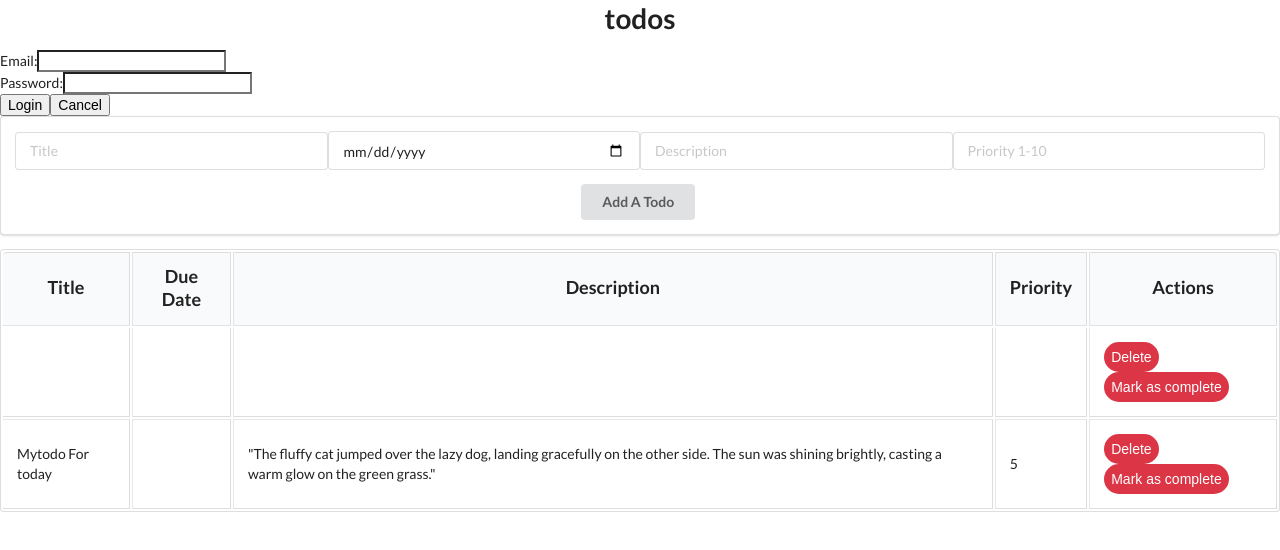
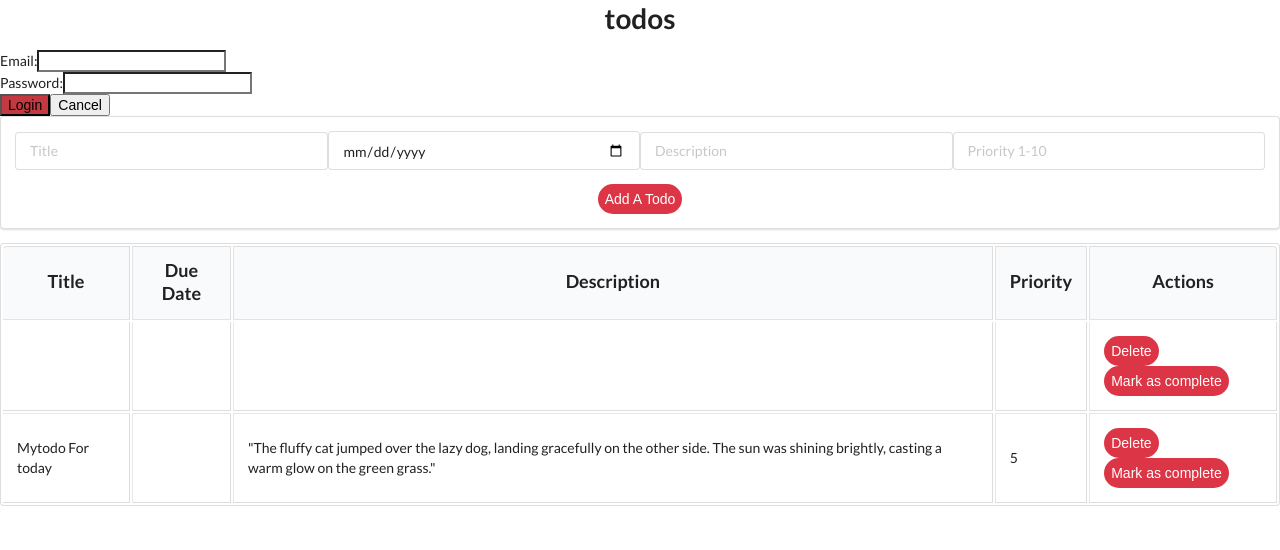
Before and after one commit to aketchgithub/to_do_react, a React (Create React App) app: page / in a window 1280 px wide. Both pictures are taken after a click on the button "Login". Shown: the top 550 px of the page. Built offline with nearby package versions, Linux system fonts and the light colour scheme; data requests are answered from the project's data file.

Commit message:
Added css file code

```diff
--- a/src/components/Login.js
+++ b/src/components/Login.js
@@ -50,7 +50,7 @@ function LoginForm( {onCancel}) {
         />
       </label>
       <br />
-      <button type="submit">Login</button>
+      <button className='login' type="submit">Login</button>
       <button type='button' onClick={onCancel}>Cancel</button>
     </form>
   );
--- a/src/components/Loginbutton.js
+++ b/src/components/Loginbutton.js
@@ -2,7 +2,7 @@ import React from 'react';
 
 function LoginButton({ onClick }) {
   return (
-    <button onClick={onClick}>Login</button>
+    <button className='btn' onClick={onClick}>Login</button>
   );
 }
 
--- a/src/components/TodoInput.js
+++ b/src/components/TodoInput.js
@@ -33,7 +33,7 @@ function TodoInput() {
           <input type="number" name="priority" placeholder="Priority 1-10" step = "1" value={priority} onChange={(event) => setPriority(event.target.value)}/>
 
         </div>
-       <center> <button className="ui button" type="submit" onClick={handleSubmit}>
+       <center> <button className="todo" type="submit" onClick={handleSubmit}>
           Add A Todo
         </button></center>
       </form>
--- a/src/index.css
+++ b/src/index.css
@@ -14,7 +14,7 @@ th {
   background-color: #f2f2f2;
 }
 
-td button {
+td button, .btn, .todo {
   padding: 0.5rem;
   background-color: #dc3545;
   color: white;
@@ -25,6 +25,10 @@ td button {
 
 td button:hover {
   background-color: #c82333;
+
+}
+.login{
+  background-color: #c43940;
 
 }
 
```
Also changed, not shown: src/components/App.js (+1 -16 lines), src/components/Todos.js (+0 -56 lines).
